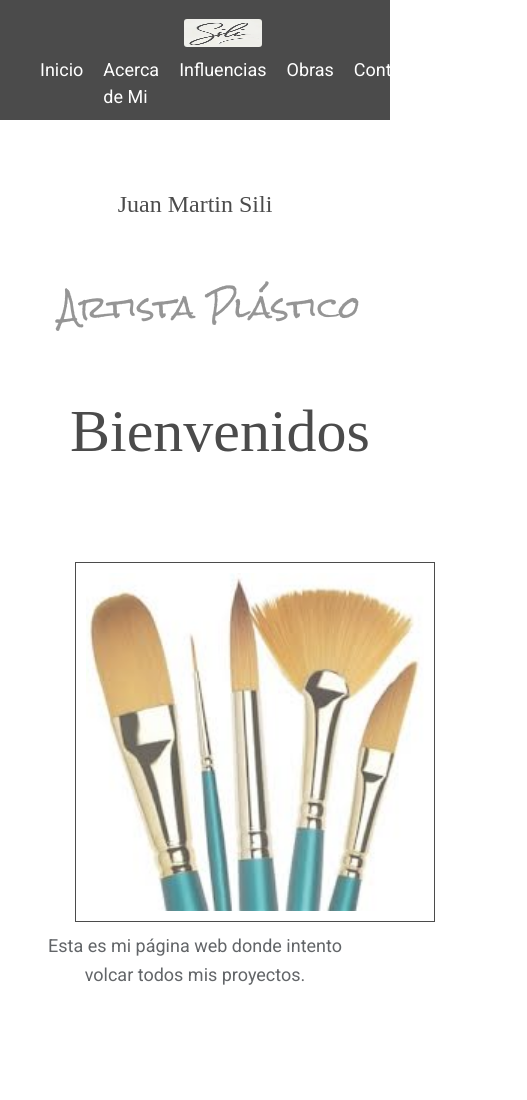
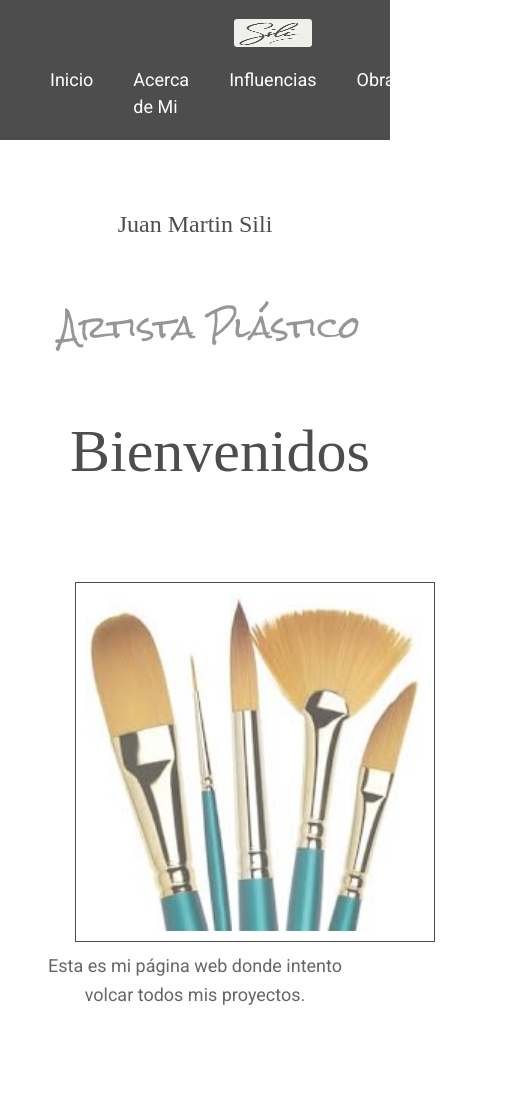
Before and after one commit to martinsili/nuevo, a plain HTML site: page index.html in a window 390 px wide. Shown: the top 1100 px of the page, 527 px wide, since content can reach past the window. Drawn offline with nearby package versions, Linux system fonts and the light colour scheme.

Commit message:
se vuelve a corregir

```diff
--- a/styles/style.css
+++ b/styles/style.css
@@ -257,10 +257,10 @@ footer {
         flex-direction: column;
     }
 
-    .nav-li {
-        margin-right: 0;
+    .nav-link {
+        padding: 10px; /* Adjust padding for nav links */
+        font-size: 18px; /* Increase font size for better readability */
     }
-
 
     .contenedor {
         padding: 15px;
```
